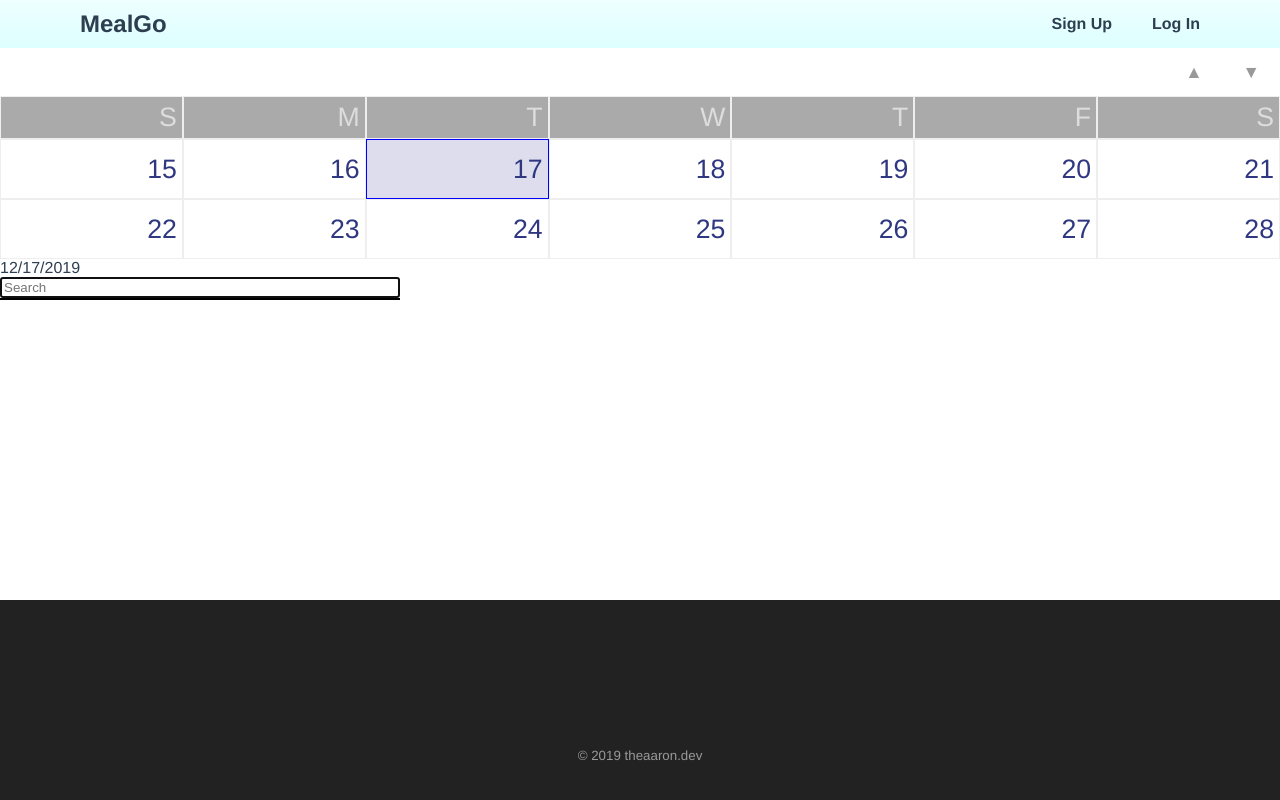
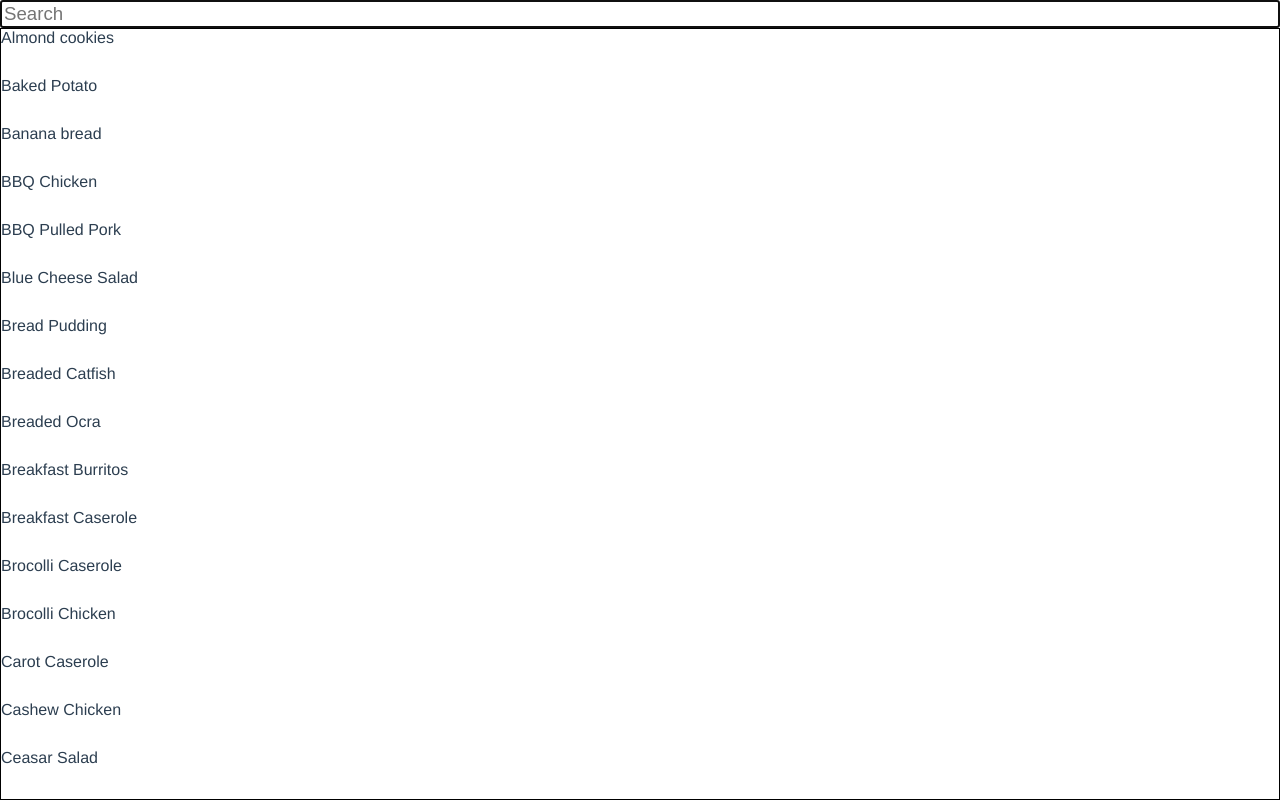
Before and after one commit to aar0ndev/mealgo, a Vue app in the folder frontend/: page /planner in a window 1280 px wide. Both pictures are taken after a click on the button "Search Meals". Built offline with nearby package versions, Linux system fonts and the light colour scheme.

Commit message:
feat: search input fixes

```diff
--- a/frontend/src/components/SearchInput.vue
+++ b/frontend/src/components/SearchInput.vue
@@ -1,6 +1,7 @@
 <template>
     <div class="container">
-    <input class="input" type="text" v-model="value" placeholder="Search" ref="input" @blur="onBlur">
+    <input class="input" type="text" :value="value" @input="e => value = e.target.value"
+        placeholder="Search" ref="input" @blur="onBlur">
     <div class="results">
         <div class="result" v-for="result in results" :key="result.id || result.text" @click="selectResult(result)">
             <slot v-bind:result="result">
@@ -17,7 +18,7 @@ export default {
     values: { type: Array, required: true },
     focus: { type: Boolean, default: false }
   },
-    data() {
+  data () {
     return {
       value: '',
       words: [],
@@ -25,7 +26,10 @@ export default {
     }
   },
   computed: {
-        wordsDict() {
+    sortedValues () {
+      return [...this.values].sort((a, b) => a.text.localeCompare(b.text))
+    },
+    wordsDict () {
       const res = {}
       this.values.forEach(v => {
         v && v.text &&
@@ -37,26 +41,29 @@ export default {
       })
       return res
     },
-        results() {
-            const words = Object.keys(this.wordsDict);
-            return this.value ? words.filter(w => w.startsWith(this.value)).reduce((res,w) => { res.push(...this.wordsDict[w].filter(v => res.indexOf(v)<0)); return res},[]) : []
+    filteredWords () {
+      const words = Object.keys(this.wordsDict)
+      return this.value && words.filter(w => w.startsWith(this.value.toLowerCase()))
+    },
+    results () {
+      return this.value ? this.filteredWords.reduce((res, w) => { res.push(...this.wordsDict[w].filter(v => res.indexOf(v) < 0)); return res }, []) : this.sortedValues
     }
   },
 
   methods: {
-        selectResult(result) {
-            this.$emit("change", {...result})
+    selectResult (result) {
+      this.$emit('change', { ...result })
       this.result = result
       this.value = ''
     },
-        focusInput() {
+    focusInput () {
       this.$refs.input.focus()
     },
-        onBlur() {
-            setTimeout(() => !this.result && this.$emit("cancel"), 500)
+    onBlur () {
+      setTimeout(() => !this.result && this.$emit('cancel'), 500)
     }
   },
-    mounted() {
+  mounted () {
     if (this.focus) this.focusInput()
   }
 }
@@ -64,12 +71,12 @@ export default {
 
 <style scoped>
     .results {
-        max-height: 300px;
         overflow: auto;
         border: 1px solid black;
-        position: absolute;
         width: 100%;
         background: white;
+        top: 0;
+        max-height: 100vh;
     }
 
     .result {
@@ -83,10 +90,16 @@ export default {
     }
 
     .container {
-        position: relative;
+        position: fixed;
+        top: 0;
+        width: 100%;
+        height: 100vh;
+        display: flex;
+        flex-direction: column;
     }
 
     .input {
         width: 100%;
+        font-size: 14pt;
     }
 </style>
```
Lines whose indentation alone changed are shown as unchanged.
